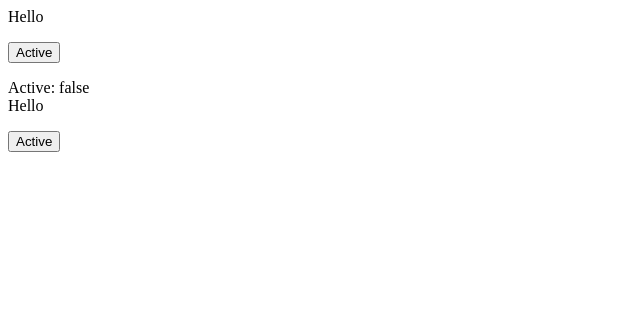
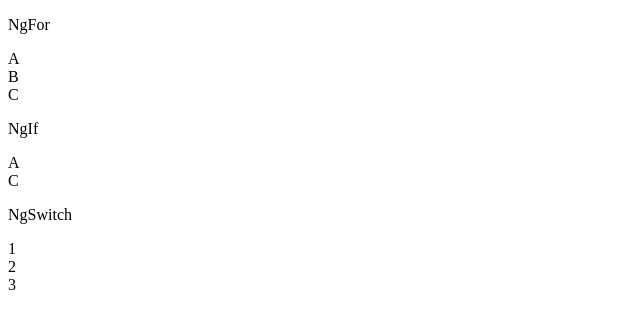
Before and after one commit to toledov23/AngularHomeworks, an Angular app: page / in a window 1280 px wide. Shown: the top 328 px of the page, without its empty margins (0-640 px from the left). Built offline with nearby package versions, Linux system fonts and the light colour scheme.

Commit message:
Directivas estructurales

```diff
--- a/src/app/app.component.html
+++ b/src/app/app.component.html
@@ -1,19 +1,26 @@
 <div>
-
-  <span [ngClass]="{'redText': activeClass}">Hello</span>
-  <p></p>
-  <button (click)="toggleActiveClass()">Active</button>
-  <p></p>
-  <span>Active: {{activeClass}}</span>
+  <p>NgFor</p>
+  <div *ngFor="let item of array">{{ item }}</div>
 
 </div>
 
 <div>
-
-  <span [ngStyle]="{'color': activeStyle ? 'red' : ''}">Hello</span>
-  <p></p>
-  <button (click)="toggleActiveStyle()">Active</button>
-
+  <p>NgIf</p>
+  <div *ngFor="let item of array">
+    <div *ngIf="item !== 'B'">{{ item }}</div>
+  </div>
 </div>
 
+<div>
+  <p>NgSwitch</p>
+  <div *ngFor="let item of array">
+    <div [ngSwitch]="item">
+      <div *ngSwitchCase="'A'">1</div>
+      <div *ngSwitchCase="'B'">2</div>
+      <div *ngSwitchCase="'C'">3</div>
+    </div>
+  </div>
+</div>
+
+
 <router-outlet></router-outlet>
--- a/src/app/app.component.ts
+++ b/src/app/app.component.ts
@@ -6,16 +6,6 @@ import { Component } from '@angular/core';
   styleUrls: ['./app.component.scss']
 })
 export class AppComponent {
-  title = 'AngularHomeworks';
-  activeClass: boolean = false;
-  activeStyle: boolean = false;
-
-  toggleActiveClass() {
-    this.activeClass = !this.activeClass;
-  }
-
-  toggleActiveStyle() {
-    this.activeStyle = !this.activeStyle;
-  }
+  array: string[] = ['A', 'B', 'C']
 
 }
```
